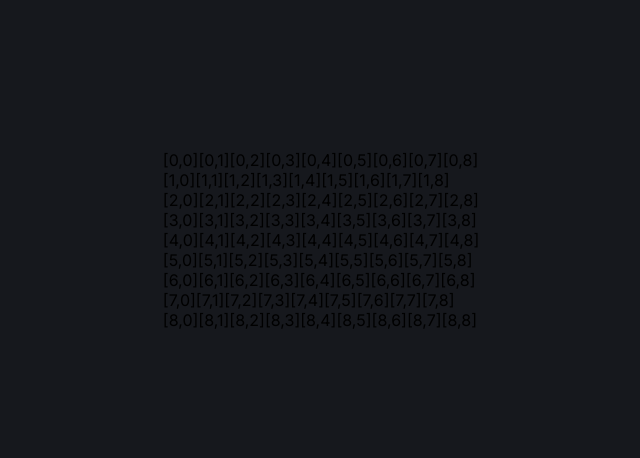
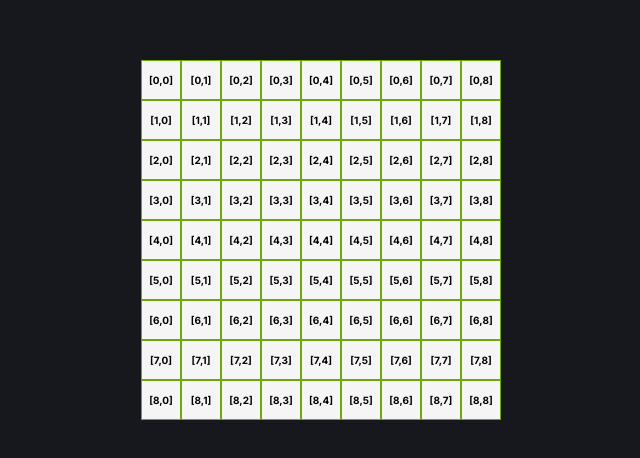
Before and after one commit to ShaheenJawadi/SudokuSolver, a Next.js app: page / in a window 1280 px wide. Shown: the part 160-618 px from the top of the page, without its empty margins (319-959 px from the left). Built offline with nearby package versions, Linux system fonts and the light colour scheme.

Commit message:
Styling board and cells

```diff
--- a/app/components/board/cell.tsx
+++ b/app/components/board/cell.tsx
@@ -9,9 +9,9 @@ type Props ={
 const Cell =(props : Props )=>{
     const {c ,r}= props ;
     return (
-        < >
+        <div className="cell">
             [{r},{c}]
-        </ >
+        </div>
     )
 }
 
--- a/app/components/board/index.tsx
+++ b/app/components/board/index.tsx
@@ -9,11 +9,10 @@ const Board =()=>{
             {[...Array(9)].map((_, rIndex)=>{
 
                 return(
-                    <div key={rIndex}>
-                    {[...Array(9)].map((_, cIndex) => {
+                    [...Array(9)].map((_, cIndex) => {
                         return <Cell key={cIndex} r={rIndex} c={cIndex} />
-                    })}
-                    </div>
+                    })
+
             )})}
 
         </div>
--- a/app/globals.css
+++ b/app/globals.css
@@ -32,3 +32,26 @@ a {
   align-items: center;
   justify-content: center;
 }
+
+
+ .board{
+    display: grid;
+      grid-template-columns: repeat(9, minmax(40px, 40px));
+      grid-template-rows: repeat(9, minmax(40px, 40px));
+      grid-gap: 0px;
+      justify-items: center;
+      margin: auto;
+ }
+
+ .board .cell {
+    color: #000000;
+      background: #f5f5f5;
+      display: flex;
+      justify-content: center;
+      border: 1px solid #6aa90b;
+      align-items: center;
+      width: 100%;
+      font-size: 10px;
+      font-weight: 700;
+
+ }
```
